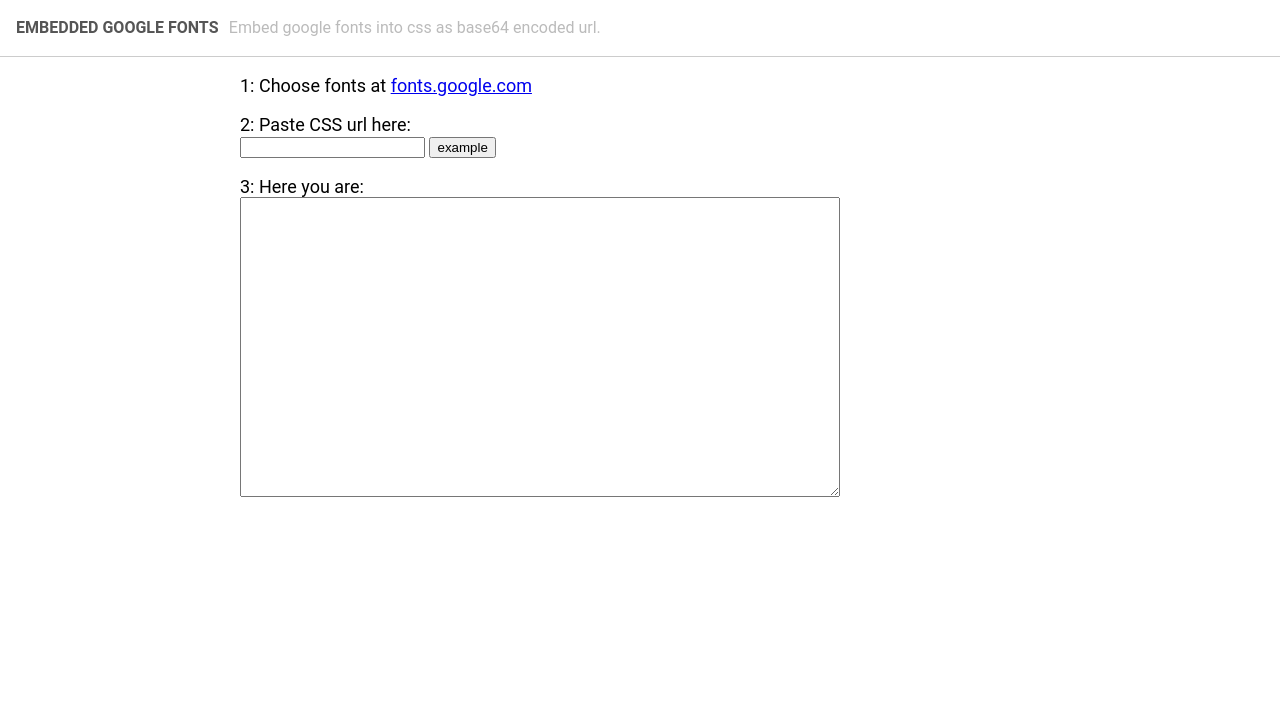
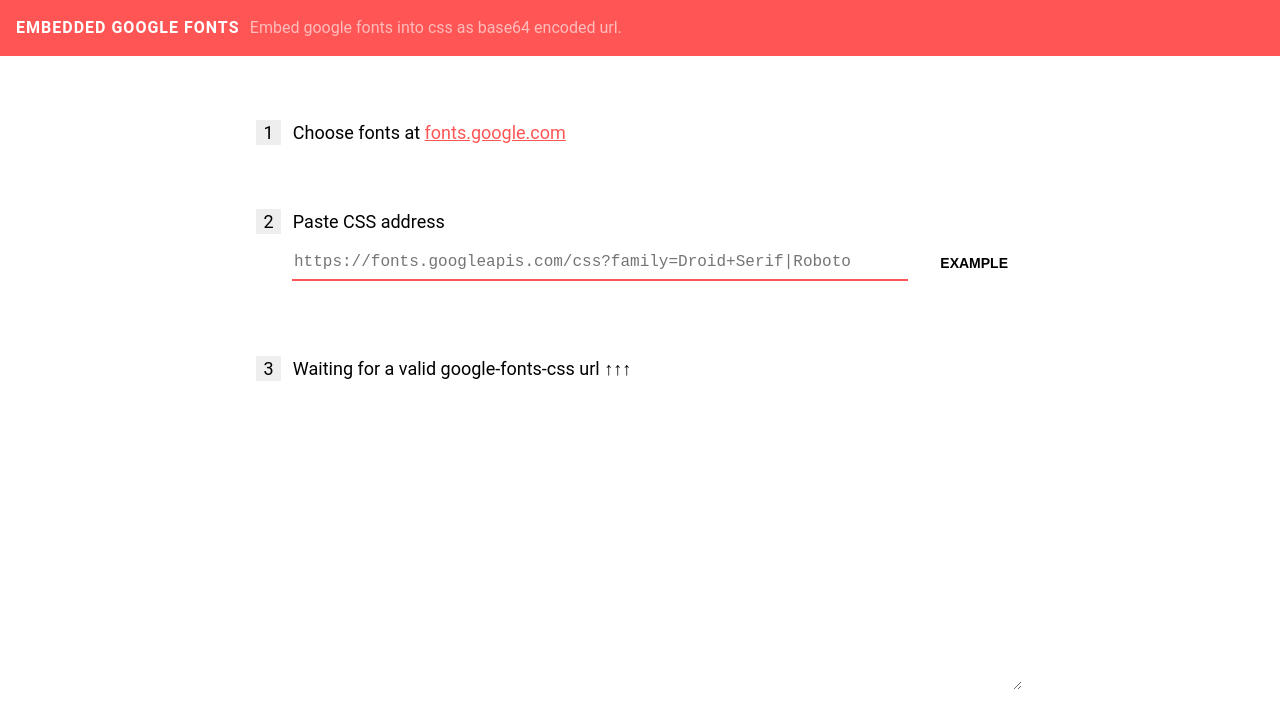
Before and after one commit to amio/embedded-google-fonts, a plain HTML site: page index.html in a window 1280 px wide. Drawn offline with Linux system fonts and the light colour scheme.

Commit message:
Finish style.

```diff
--- a/index.css
+++ b/index.css
@@ -1,42 +1,146 @@
+/*
+    GLOBAL
+ */
 body {
   margin: 0;
   font-family: Roboto, sans-serif;
   font-size: 18px;
 }
 
+a {
+  color: #F55;
+}
+
+.content {
+  box-sizing: border-box;
+  padding: 0 1rem;
+  max-width: 800px;
+  margin: 0 auto;
+}
+
+/*
+    Material Design Element
+ */
+
+input, textarea {
+  position: relative;
+  font-size: 16px;
+  display: inline-block;
+  box-sizing: border-box;
+  margin: 0;
+  font-family: monospace;
+  transition: all 0.2s ease-out;
+  outline: none;
+}
+
+.mdl-textfield {
+  border: none;
+  border-bottom: 2px solid rgba(0,0,0, 0.12);
+  display: block;
+  font-size: 16px;
+  margin: 0;
+  padding: 8px 2px;
+  width: 100%;
+  background: none;
+  text-align: left;
+  color: inherit; }
+
+.mdl-textfield:focus {
+  border-bottom-color: #F55;
+}
+
+.mdl-button {
+  height: 36px;
+  line-height: 36px;
+  padding: 0 16px;
+  font-size: 14px;
+  font-weight: bold;
+  text-transform: uppercase;
+  border: none;
+  transition: all 0.2s ease-out;
+}
+
+.btn-flat {
+  background-color: transparent;
+}
+
+.btn-flat:hover {
+  background-color: #EEE;
+}
+
+/*
+    MAIN
+ */
+
 header {
   height: 56px;
-  border-bottom: 1px solid #CCC;
+  background-color: #F55;
 }
 
 header h1 {
   font-size: 1rem;
   line-height: 56px;
   padding-left: 1em;
+  overflow: hidden;
 }
 
 header em {
-  color: #555;
+  color: #FFF;
   text-transform: uppercase;
   font-style: normal;
+  letter-spacing: 1px;
 }
 
 header i {
-  color: #BBB;
+  color: #FFF;
+  opacity: 0.6;
   font-style: normal;
   font-weight: normal;
   margin-left: 0.4em;
 }
 
-.content {
-  box-sizing: border-box;
-  min-width: 500px;
-  max-width: 800px;
-  margin: 0 auto;
+dl {
+  margin: 4rem 0;
+}
+
+.step-count {
+  display: inline-block;
+  line-height: 1.4em;
+  width: 1.4em;
+  text-align: center;
+  background-color: #EEE;
+  margin-right: 0.4em;
+}
+
+dd {
+  margin-left: 2em;
+  padding: 0.6em 0;
+}
+
+#step-ii dd {
+  display: flex;
+}
+
+#css-url {
+  flex: 1;
+  margin-right: 1em;
 }
 
 textarea {
-  width: 600px;
+  width: 100%;
   height: 300px;
   font-family: monospace;
+  border: 2px solid transparent;
+  transition: all 0.2s ease-out;
+  font-size: 12px;
 }
+
+textarea:focus, .loaded textarea {
+  border-color: #F55;
+}
+
+@media (max-width: 600px) {
+  header i {
+    display: none;
+  }
+}
--- a/index.html
+++ b/index.html
@@ -1,6 +1,7 @@
 <html>
   <head>
     <title>Embedded Google Fonts</title>
+    <meta name="viewport" content="initial-scale=1, maximum-scale=1, user-scalable=no, minimal-ui">
     <link rel="stylesheet" hrel="font-roboto.css" />
     <link rel="stylesheet" href="index.css" />
   </head>
@@ -12,16 +13,31 @@
       </h1>
     </header>
     <div class="content">
-      <dl>
-        <dt>1: Choose fonts at <a href="https://fonts.google.com/">fonts.google.com</a></dt>
+      <dl id="step-i">
+        <dt>
+          <span class="step-count">1</span>
+          Choose fonts at <a href="https://fonts.google.com/">fonts.google.com</a>
+        </dt>
       </dl>
-      <dl>
-        <dt>2: Paste CSS url here:</dt>
-        <input type="text" id="css-url" /> <button id="eg-btn">example</button>
+      <dl id="step-ii">
+        <dt>
+          <label id="step-ii-label" for="css-url">
+            <span class="step-count">2</span> Paste CSS address
+          </label>
+        </dt>
+        <dd>
+          <input id="css-url" class="mdl-textfield" type="text" autofocus />
+          <button id="example-btn" class="mdl-button btn-flat">example</button>
+        </dd>
       </dl>
-      <dl>
-        <dt>3: Here you are:</dt>
-        <textarea name="output" id="output" cols="30" rows="10"></textarea>
+      <dl id="step-iii">
+        <dt>
+          <span class="step-count">3</span>
+          <span id="step-iii-hint">Waiting for a valid google font css url... ↑↑↑</span>
+        </dt>
+        <dd>
+          <textarea name="result" id="result" spellcheck="false"></textarea>
+        </dd>
       </dl>
     </div>
     <script src="index.js"></script>
--- a/index.js
+++ b/index.js
@@ -1,7 +1,16 @@
 (function () {
   var urlInput = document.getElementById('css-url')
-  var exampleButton = document.getElementById('eg-btn')
-  var outputTextarea = document.getElementById('output')
+  var resultTextarea = document.getElementById('result')
+  var stepIII = document.getElementById('step-iii')
+  var stepIIIHint = document.getElementById('step-iii-hint')
+
+  var exampleButton = document.getElementById('example-btn')
+  var exampleURL = 'https://fonts.googleapis.com/css?family=Droid+Serif|Roboto'
+  urlInput.placeholder = exampleURL
+
+  var hintWaiting = 'Waiting for a valid google-fonts-css url ↑↑↑'
+  var hintResult = 'Here you are'
+  stepIIIHint.innerText = hintWaiting
 
   initEventListeners()
 
@@ -23,7 +32,7 @@
   function fetchCSS (url) {
     return fetch(url).then(function (res) {
       return res.text()
-    })
+    }, errorHandler)
   }
 
   function embedFonts (cssText) {
@@ -49,19 +58,29 @@
   }
 
   function outputResult (cssText) {
-    outputTextarea.value = cssText
+    resultTextarea.value = cssText
+    stepIII.className = cssText.length ? 'loaded' : ''
+    stepIIIHint.innerText = cssText.length ? hintResult : hintWaiting
   }
 
   function errorHandler (e) {
-    console.error(e)
+    console.info('ERR', e)
   }
 
   function initEventListeners () {
     urlInput.addEventListener('input', goGetIt)
+
     exampleButton.addEventListener('click', function () {
-      urlInput.value = 'https://fonts.googleapis.com/css?family=Droid+Serif|Roboto'
+      urlInput.value = exampleURL
       goGetIt()
     })
+
+    document.getElementById('step-ii-label').addEventListener('click', reset)
+  }
+
+  function reset () {
+    urlInput.value = ''
+    outputResult('')
   }
 
   function verifyURL (url) {
```
